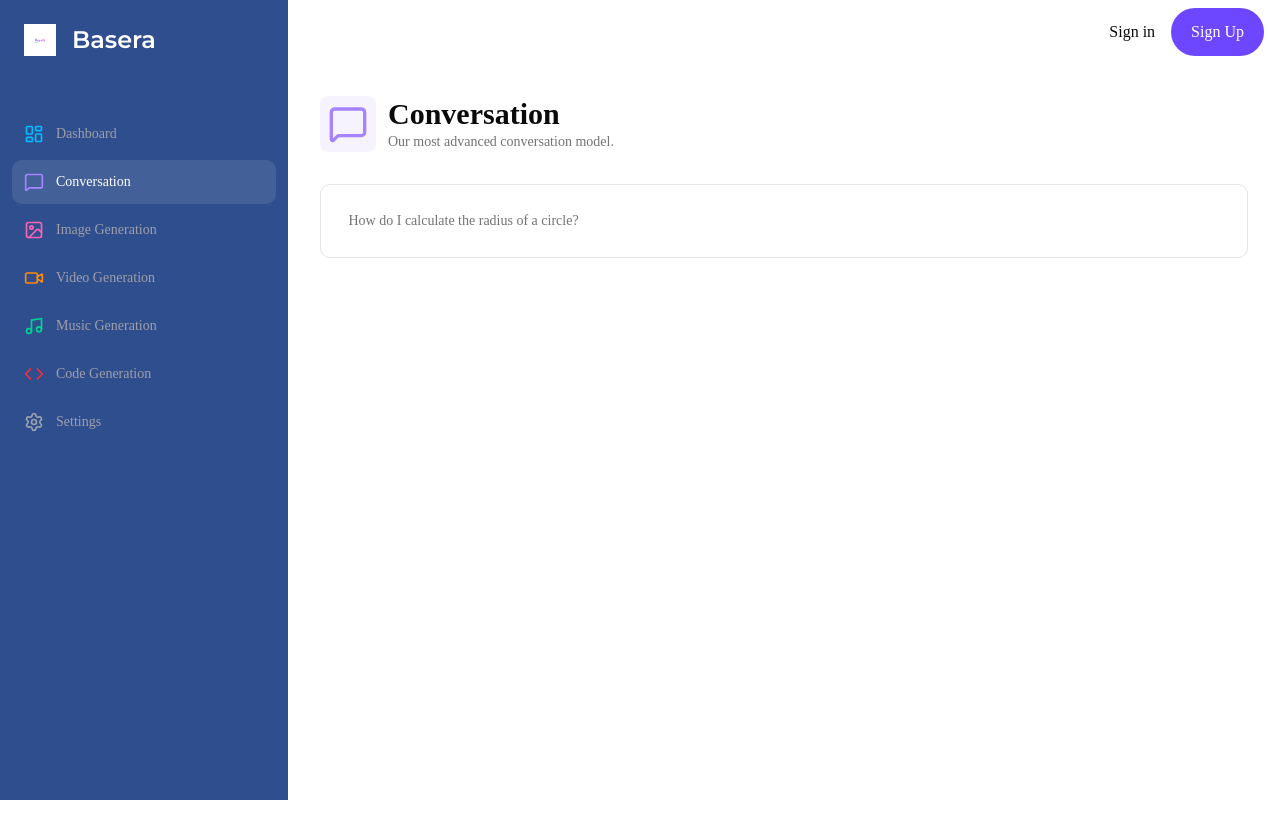
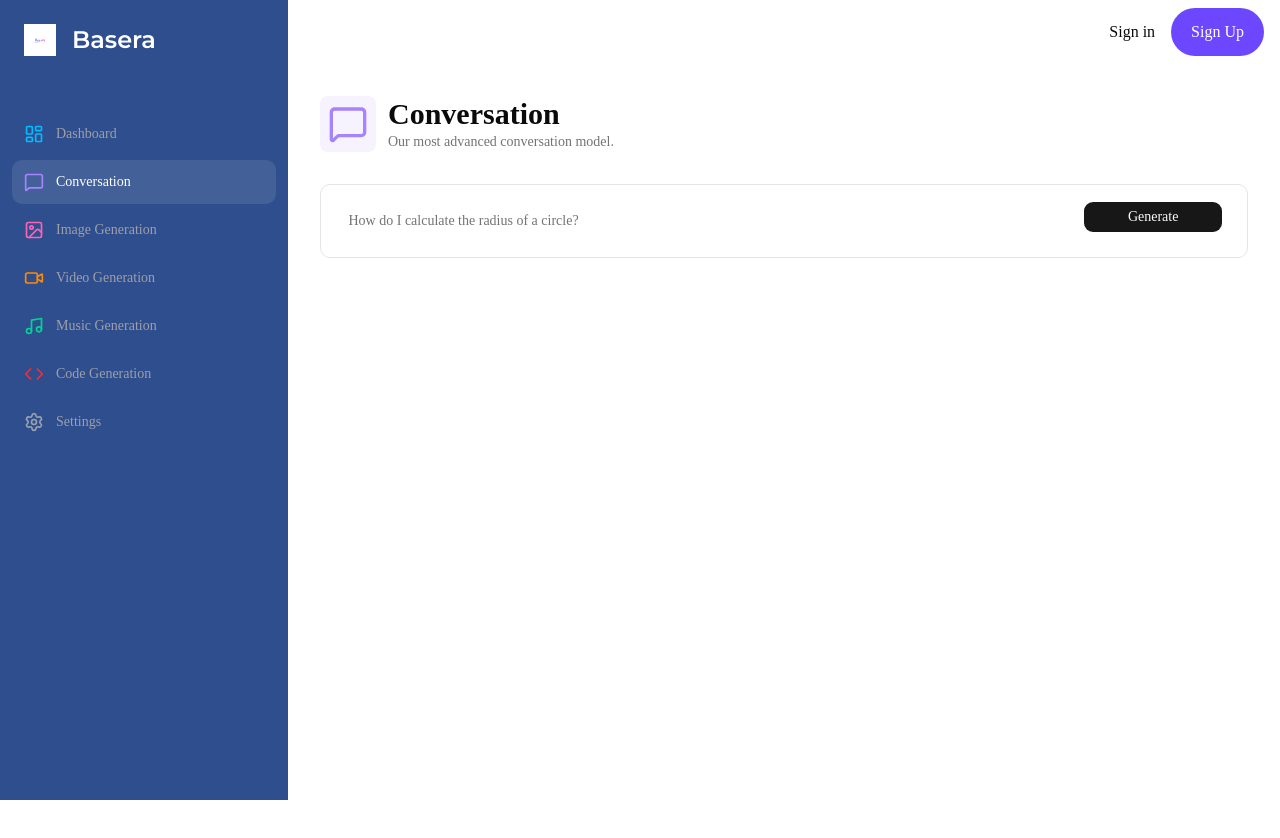
Before and after one commit to Lamaalzahr/Basera, a Next.js app: page /conversation in a window 1280 px wide. Shown: the top 838 px of the page. Built offline with nearby package versions, Linux system fonts and the light colour scheme; no server answers.

Commit message:
تعديل شكل رز conversation

```diff
--- a/app/(dashboard)/(routes)/conversation/page.tsx
+++ b/app/(dashboard)/(routes)/conversation/page.tsx
@@ -10,6 +10,7 @@ import { Form,
 FormControl,
 FormField,
 FormItem, } from "@/components/ui/form";
+import { Button } from "@/components/ui/button";
 
 
 const ConversationPage = () => {
@@ -46,9 +47,9 @@ border
 w-full
 p-4
 md:px-6
-foces-within:shadow-sm
+focus-within:shadow-sm
 grid
-grid-clos-12
+grid-cols-12
 gap-2" >
 
 <FormField
@@ -67,6 +68,9 @@ placeholder=" How do I calculate the radius of a circle?"
 </FormItem>
 )}
 />
+<Button className="col-span-12 lg:col-span-2">
+Generate
+</Button>
 </form>
 </Form>
 </div>
--- a/app/(dashboard)/(routes)/dashboard/page.tsx
+++ b/app/(dashboard)/(routes)/dashboard/page.tsx
@@ -54,7 +54,7 @@ const DashboardPage = () => {
 const router = useRouter();
 
 return (
-<div>
+<div className="h-full">
 <div className="mb-8 space-y-4">
 <h2 className="text-2xl md:text-4xl font-bold text-center">
 استكشف قوة الذكاء الاصطناعي
@@ -68,12 +68,13 @@ return (
 <Card
 onClick={() => router.push(tool.href)}
 key={tool.href}
+dir="ltr"
 className="p-4 border-black/5
 flex items-center justify-between
-hover:shadow-md transtion cursor-pointer">
+hover:shadow-md transition cursor-pointer">
 
 <div className="flex items-center gap-x-4">
-<div className={cn("p-2 w-fit ronded-md", tool.bgColor)}>
+<div className={cn("p-2 w-fit rounded-md", tool.bgColor)}>
 <tool.icon className={cn("w-8 h-8", tool.color)} />
 </div>
 <div className="font-semibold">
--- a/app/(dashboard)/layout.tsx
+++ b/app/(dashboard)/layout.tsx
@@ -1,7 +1,5 @@
 import Navbar from "@/components/navbar";
 import Sidebar from "@/components/sidebar";
-//import { Sidebar } from "lucide-react";
-//import { Children } from "react";
 
 const DashboardLayout = ({
 children
```
